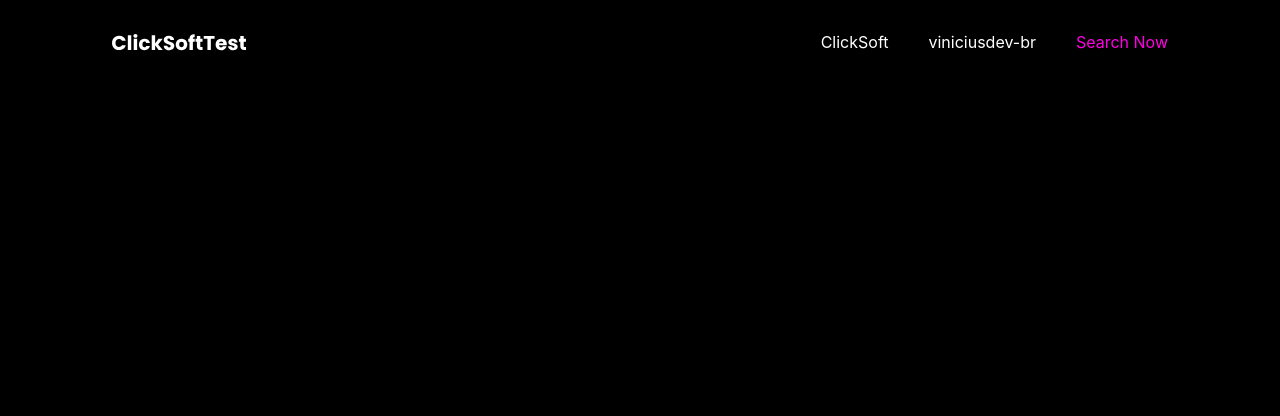
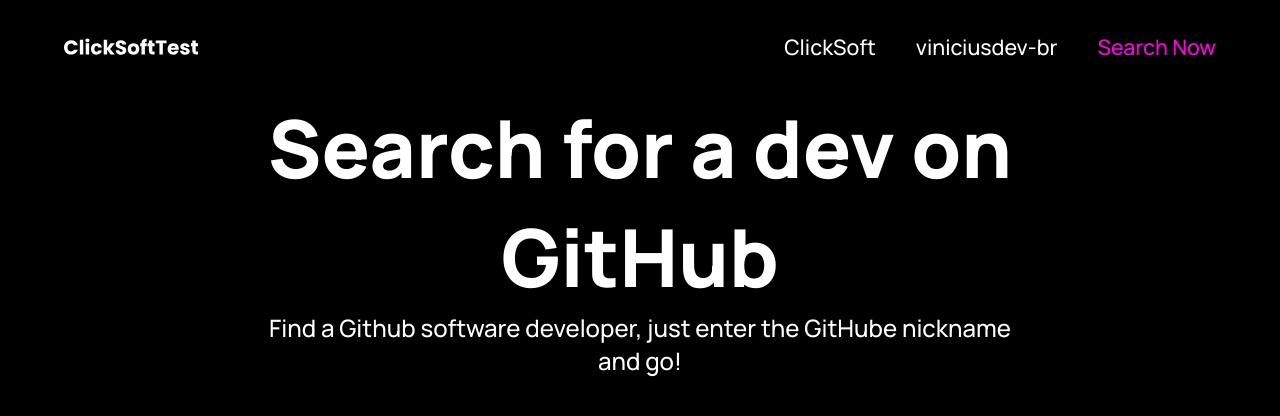
Before and after one commit to viniciusdev-br/search-devs, a React (Create React App) app: page / in a window 1280 px wide. Shown: the top 416 px of the page. Built offline with nearby package versions, Linux system fonts and the light colour scheme.

Commit message:
Finished Introduction component

```diff
--- a/public/index.html
+++ b/public/index.html
@@ -4,40 +4,18 @@
     <meta charset="utf-8" />
     <link rel="icon" href="%PUBLIC_URL%/favicon.ico" />
     <meta name="viewport" content="width=device-width, initial-scale=1" />
-    <meta name="theme-color" content="#000000" />
     <meta
       name="description"
-      content="Web site created using create-react-app"
+      content="Aplicação web criada com ReactJs para pesquisar e mostrar dados de um desenvolvedor do GitHub com base no seus nickname"
     />
     <link rel="apple-touch-icon" href="%PUBLIC_URL%/logo192.png" />
-    <!--
-      manifest.json provides metadata used when your web app is installed on a
-      user's mobile device or desktop. See https://developers.google.com/web/fundamentals/web-app-manifest/
-    -->
-    <link rel="manifest" href="%PUBLIC_URL%/manifest.json" />
-    <!--
-      Notice the use of %PUBLIC_URL% in the tags above.
-      It will be replaced with the URL of the `public` folder during the build.
-      Only files inside the `public` folder can be referenced from the HTML.
-
-      Unlike "/favicon.ico" or "favicon.ico", "%PUBLIC_URL%/favicon.ico" will
-      work correctly both with client-side routing and a non-root public URL.
-      Learn how to configure a non-root public URL by running `npm run build`.
-    -->
-    <title>React App</title>
+    <link rel="preconnect" href="https://fonts.googleapis.com">
+    <link rel="preconnect" href="https://fonts.gstatic.com" crossorigin>
+    <link href="https://fonts.googleapis.com/css2?family=Manrope:wght@500;700;800&family=Poppins:wght@700&display=swap" rel="stylesheet">
+    <title>Search Devs</title>
   </head>
   <body>
     <noscript>You need to enable JavaScript to run this app.</noscript>
     <div id="root"></div>
-    <!--
-      This HTML file is a template.
-      If you open it directly in the browser, you will see an empty page.
-
-      You can add webfonts, meta tags, or analytics to this file.
-      The build step will place the bundled scripts into the <body> tag.
-
-      To begin the development, run `npm start` or `yarn start`.
-      To create a production bundle, use `npm run build` or `yarn build`.
-    -->
   </body>
 </html>
--- a/src/App.tsx
+++ b/src/App.tsx
@@ -1,10 +1,11 @@
 import { Header } from "./components/Header/Index";
+import { Introduction } from "./components/Introduction/Index";
 import {GlobalStyle} from './styles/global';
 function App() {
   return (
     <>
       <Header />
-
+      <Introduction />
       <GlobalStyle />
     </>
   );
--- a/src/components/Header/styles.ts
+++ b/src/components/Header/styles.ts
@@ -6,7 +6,7 @@
 
 export const Content = styled.main`
     width: 95%;
-    max-width: 1120px;
+    max-width: 1280px;
     margin: 0 auto;
 
     display: flex;
--- /dev/null
+++ b/src/components/Introduction/Index.tsx
@@ -0,0 +1,10 @@
+import { Container } from "./styles";
+
+export function Introduction(){
+    return(
+        <Container>
+            <h1>Search for a dev on GitHub</h1>
+            <h2>Find a Github software developer, just enter the GitHube nickname and go!</h2>
+        </Container>
+    );
+}
--- /dev/null
+++ b/src/components/Introduction/styles.ts
@@ -0,0 +1,21 @@
+import styled from 'styled-components';
+
+export const Container = styled.section`
+    display: flex;
+    flex-direction: column;
+    align-items: center;
+    h1 {
+        font-family: 'Manrope';
+        font-size: 60pt;
+        font-weight: 800;
+        text-align: center;
+        max-width: 770px;
+    }
+    h2 {
+        font-family: 'Manrope';
+        font-size: 18pt;
+        font-weight: 500;
+        text-align: center;
+        max-width: 770px;
+    }
+`
--- a/src/styles/global.ts
+++ b/src/styles/global.ts
@@ -25,5 +25,11 @@
     body {
         background: var(--background);
         -webkit-font-smoothing: antialiased;
+        color: #FFF;
+    }
+    a {
+        font-family: 'Manrope', sans-serif;
+        font-size: 16pt;
+        font-weight: 500;
     }
 `
```
